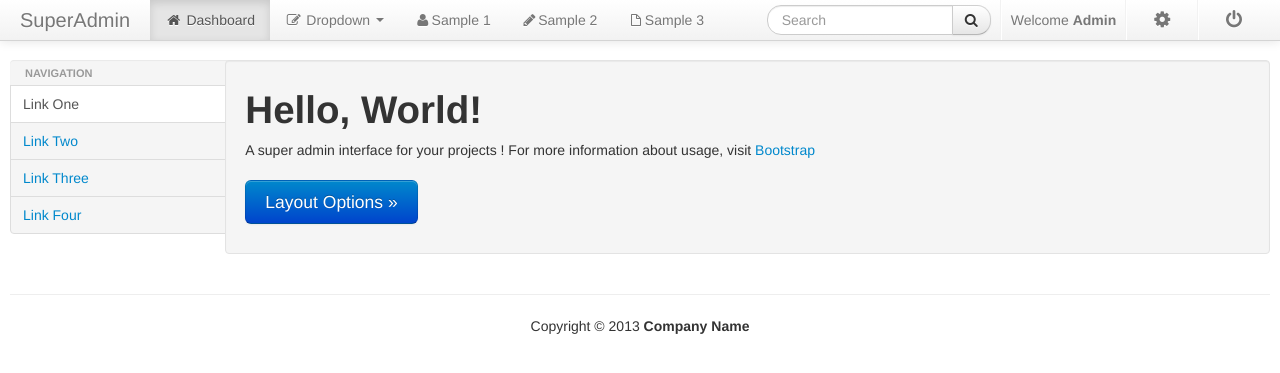
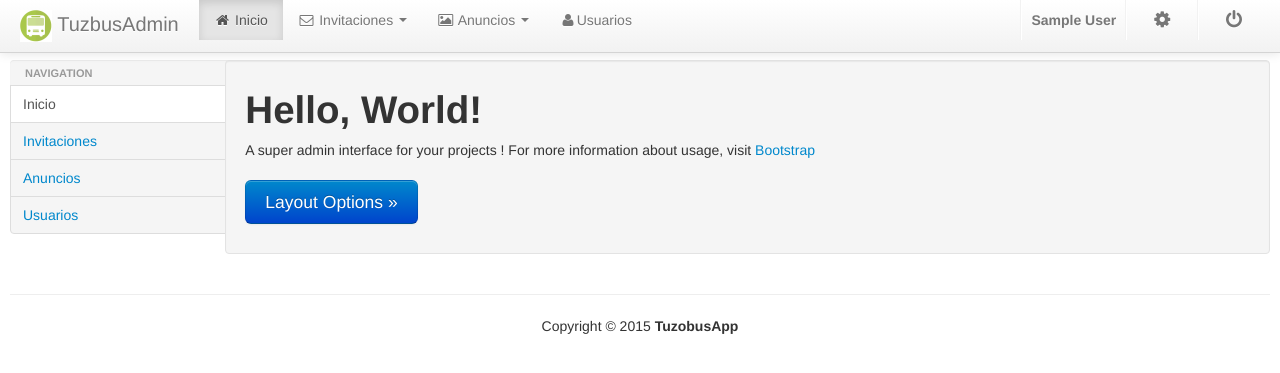
Before and after one commit to pcsp85/tuzobusBE, a PHP site: page /index.php in a window 1280 px wide. Shown: the top 373 px of the page. Run offline with PHP 8.4, Linux system fonts and the light colour scheme; the visitor is signed in with stand-in values (Sample User, id 1).

Commit message:
Ad user adin

```diff
--- a/index.php
+++ b/index.php
@@ -31,7 +31,7 @@ $login = new Login();
 <body>
 <?php if(!$login->isUserLoggedIn()): ?>
 <div class="container">
-    <form class="form-signin" method="post">
+    <form class="form-signin" method="post" action="./">
 
         <h2 class="form-signin-heading"><img src="favicon.png"> Iniciar Sesión</h2>
     <?php if(count($login->errors)>0): ?>
@@ -70,45 +70,46 @@ $login = new Login();
                     <span class="icon-bar"></span>
                     <span class="icon-bar"></span>
                 </a>
-                <span class="brand">SuperAdmin</span>
+                <span class="brand"><img src="favicon.png"> TuzbusAdmin</span>
 
                 <div class="nav-collapse collapse">
 
                     <ul class="nav">
-                        <li class="active"><a href="#"><i class="icon-home icon-black"></i> Dashboard</a></li>
+                        <li class="active"><a href="./"><i class="icon-home icon-black"></i> Inicio</a></li>
 
                         <li class="dropdown">
                             <a href="#" class="dropdown-toggle" data-toggle="dropdown"><i
-                               class="icon-edit icon-black"></i>
-                                Dropdown <b class="caret"></b></a>
+                               class="icon-envelope icon-black"></i>
+                                Invitaciones <b class="caret"></b></a>
                             <ul class="dropdown-menu">
-                                <li><a href="#">Page One</a></li>
-                                <li><a href="#">Page Two</a></li>
-                                <li><a href="#">Page Three</a></li>
+                                <li><a href="./invitaciones?create">Crear código</a></li>
+                                <li><a href="./invitaciones/">Ver códigos</a></li>
+                                <li><a href="#">Codigos utilizados</a></li>
                             </ul>
                         </li>
 
-                        <li><a href="#"><i class="icon-user icon-black"></i>Sample 1</a></li>
-                        <li><a href="#"><i class="icon-pencil icon-black"></i>Sample 2</a></li>
-                        <li><a href="#"><i class="icon-file icon-black"></i>Sample 3</a></li>
+                        <li class="dropdown">
+                            <a href="#" class="dropdown-toggle" data-toggle="dropdown"><i
+                               class="icon-picture icon-black"></i>
+                                Anuncios <b class="caret"></b></a>
+                            <ul class="dropdown-menu">
+                                <li><a href="#">Crear anuncio</a></li>
+                                <li><a href="#">Ver anuncios</a></li>
+                                <li><a href="#">Estadísticas</a></li>
+                            </ul>
+                        </li>
+
+                        <li><a href="#"><i class="icon-user icon-black"></i>Usuarios</a></li>
+                        <!--li><a href="#"><i class="icon-pencil icon-black"></i>Sample 2</a></li>
+                        <li><a href="#"><i class="icon-file icon-black"></i>Sample 3</a></li-->
 
                     </ul>
 
                     <ul class="nav pull-right settings">
-                        <li class="dropdown">
-                            <ul class="dropdown-menu">
-                                <li><a href="#">Account Settings</a></li>
-                                <li class="divider"></li>
-                                <li><a href="#">System Settings</a></li>
-                            </ul>
-                        </li>
-                    </ul>
-
-                    <ul class="nav pull-right settings">
-                        <li><a href="#" class="tip icon logout" data-original-title="Settings"
+                        <li><a href="#" class="tip icon logout" data-original-title="Camiar contraseña"
                                data-placement="bottom"><i class="icon-large icon-cog"></i></a></li>
                         <li class="divider-vertical"></li>
-                        <li><a href="/?logout" class="tip icon logout" data-original-title="Logout" data-placement="bottom"><i
+                        <li><a href="?logout" class="tip icon logout" data-original-title="Salir" data-placement="bottom"><i
                            class="icon-large icon-off"></i></a></li>
                     </ul>
 
@@ -117,14 +118,14 @@ $login = new Login();
                     </ul>
 
                     <p class="navbar-text pull-right">
-                        Welcome <strong>Admin</strong>
+                        <strong><?=$_SESSION['name'];?></strong>
                     </p>
 
                     <ul class="nav pull-right settings">
                         <li class="divider-vertical"></li>
                     </ul>
 
-                    <div class="pull-right">
+                    <div class="pull-right hide">
                         <form class="form-search form-inline" style="margin:5px 0 0 0;" method="post">
                             <div class="input-append">
                                 <input type="text" name="keyword" class="span2 search-query" placeholder="Search">
@@ -145,10 +146,10 @@ $login = new Login();
         <div class="well sidebar-nav">
             <ul class="nav nav-tabs nav-stacked">
                 <li class="nav-header">Navigation</li>
-                <li class="active"><a href="#">Link One</a></li>
-                <li><a href="#">Link Two</a></li>
-                <li><a href="#">Link Three</a></li>
-                <li><a href="#">Link Four</a></li>
+                <li class="active"><a href="./">Inicio</a></li>
+                <li><a href="./Invitaciones">Invitaciones</a></li>
+                <li><a href="./Anuncios">Anuncios</a></li>
+                <li><a href="./Usuarios">Usuarios</a></li>
             </ul>
         </div>
     </div>
@@ -177,7 +178,7 @@ $login = new Login();
 <hr>
 
 <footer align="center">
-    <p>Copyright &copy; 2013 <strong>Company Name</strong></p>
+    <p>Copyright &copy; 2015 <strong>TuzobusApp</strong></p>
 </footer>
 
 <script src="http://code.jquery.com/jquery-latest.min.js"></script>
```
Also changed, not shown: useradmin.php (added, +23 -0 lines), .htaccess (added).
